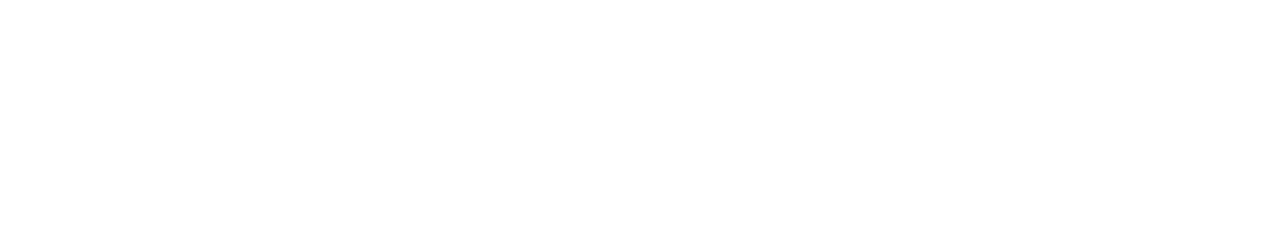
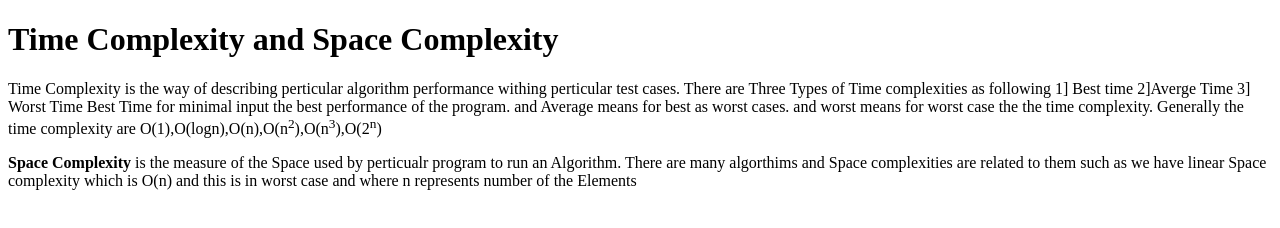
Before and after one commit to acciojob/time-and-space-complexity-aniket100200, a website: page main.html in a window 1280 px wide. Drawn offline with Linux system fonts and the light colour scheme.

Commit message:
created a submission

```diff
--- a/main.html
+++ b/main.html
@@ -11,6 +11,21 @@
     <script type="text/javascript" src="./script.js">
 </script>
 
+	<h1>Time Complexity and Space Complexity</h1>
+		<p>
+			Time Complexity is the way of describing perticular algorithm performance withing perticular test cases.
+			There are Three Types of Time complexities as following 1] Best time 2]Averge Time 3] Worst Time
+			Best Time for minimal input the best performance of the program. and Average means for best as worst cases. and worst means for
+			worst case the the time complexity.
+			Generally the time complexity are O(1),O(logn),O(n),O(n<sup>2</sup>),O(n<sup>3</sup>),O(2<sup>n</sup>)
+		</p>
+
+	<p>
+		<b>Space Complexity</b> is the measure of the Space used by perticualr program to run an Algorithm.
+		There are many algorthims and Space complexities are related to them such as we have linear Space complexity which is O(n) and this is in worst case and where n represents
+		number of the Elements
+	</p>
+
 </body>
 
 </html>
```
